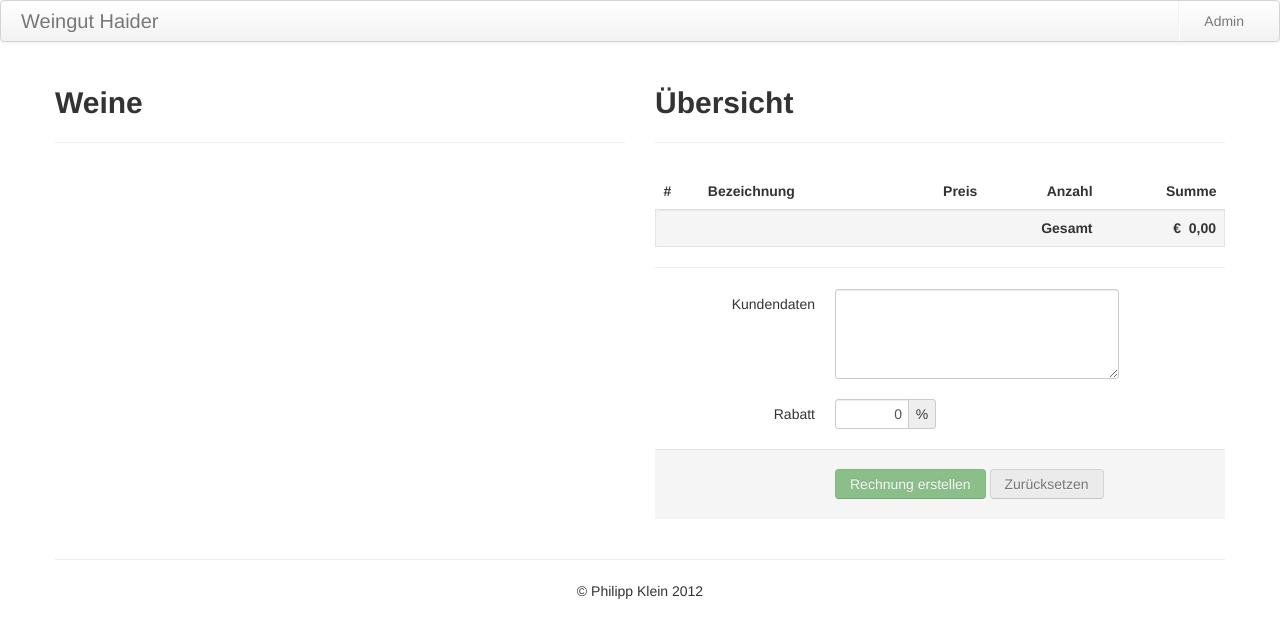
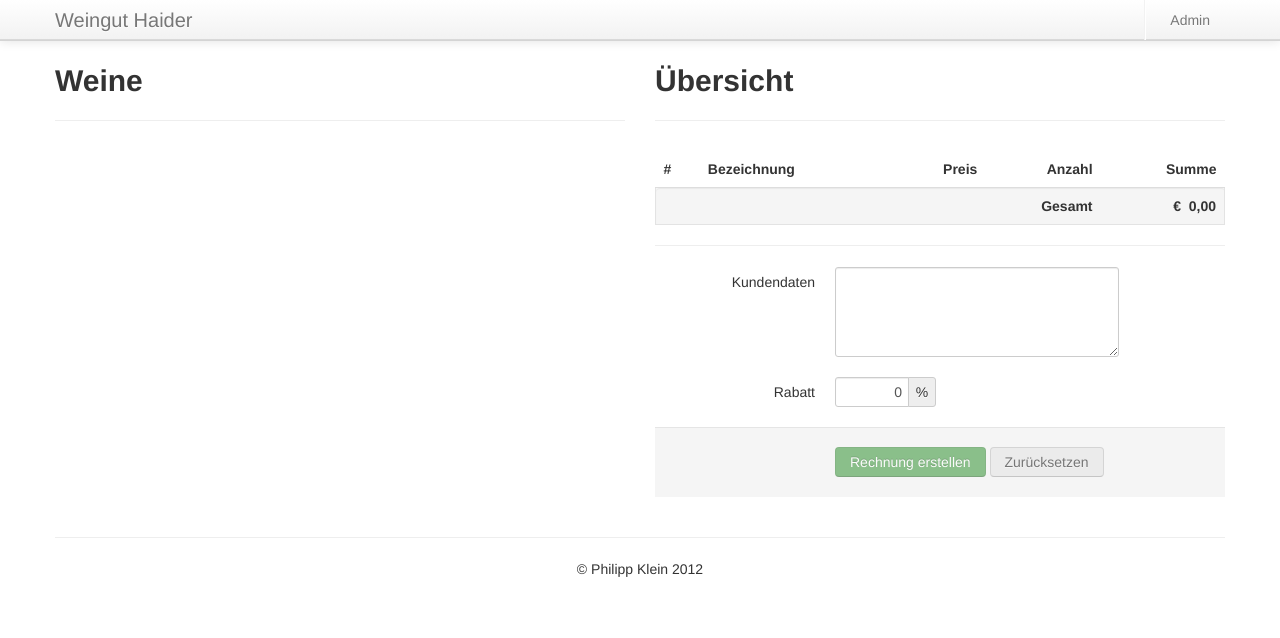
Before and after one commit to kleinph/vino-bill, a Django app: page / in a window 1280 px wide. Shown: the top 638 px of the page. Run offline with Django 3.2, Linux system fonts and the light colour scheme; parts of the project's set-up code (start-up, migrations or seed data) failed here and were passed over; some libraries are stand-ins or nearby versions.

Commit message:
Make the navbar fixed at the top and import the bootstrap css correct

```diff
--- a/server/assets/css/style.css
+++ b/server/assets/css/style.css
@@ -1,5 +1,4 @@
-@import url("bootstrap.min.css");
-@import url("bootstrap-responsive.min.css");
+body { padding-top: 40px; }
 
 footer { text-align: center; }
 
--- a/server/templates/index.html
+++ b/server/templates/index.html
@@ -4,7 +4,9 @@
 		<meta charset="utf-8">
 		<title>Weingut Haider | Rechnung erstellen</title>
 
+		<link rel="stylesheet" href="/static/css/bootstrap.min.css">
 		<link rel="stylesheet" href="/static/css/style.css">
+		<link rel="stylesheet" href="/static/css/bootstrap-responsive.min.css">
 		<link rel="shortcut icon" href="/static/img/favicon.ico">
 
 		<meta name="author" content="Philipp Klein <philipptheklein@gmail.com>">
@@ -13,7 +15,7 @@
 	</head>
 	<body>
 
-		<div class="navbar">
+		<div class="navbar navbar-fixed-top">
 			<div class="navbar-inner">
 				<div class="container">
 					<a class="brand" href="//weinguthaider.at">Weingut Haider</a>
```
